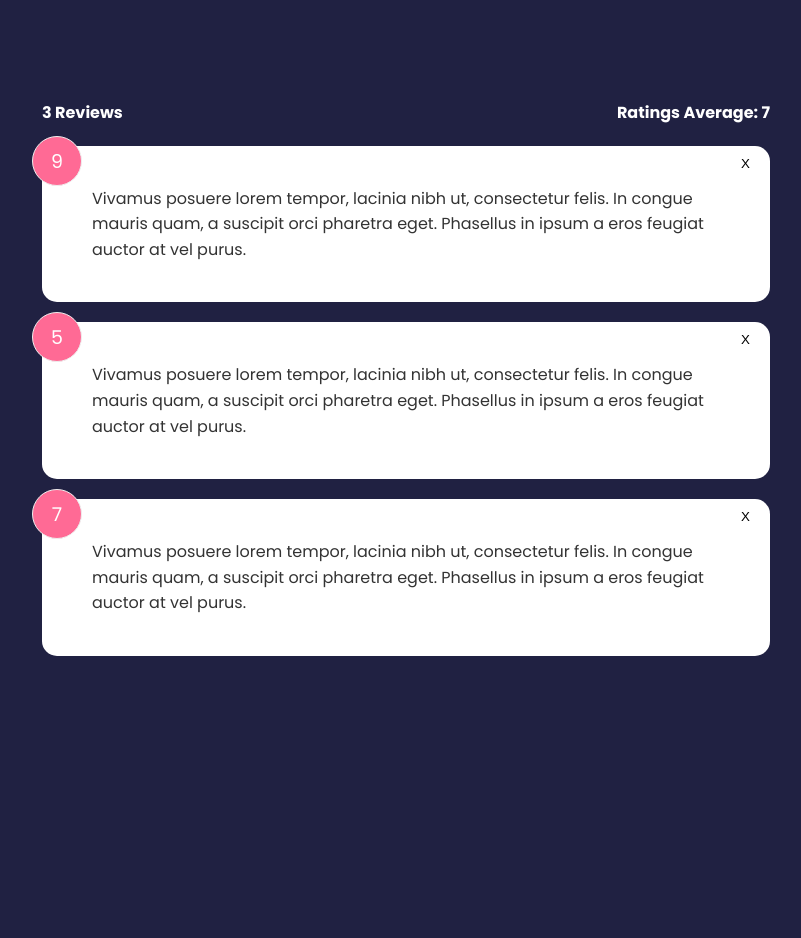
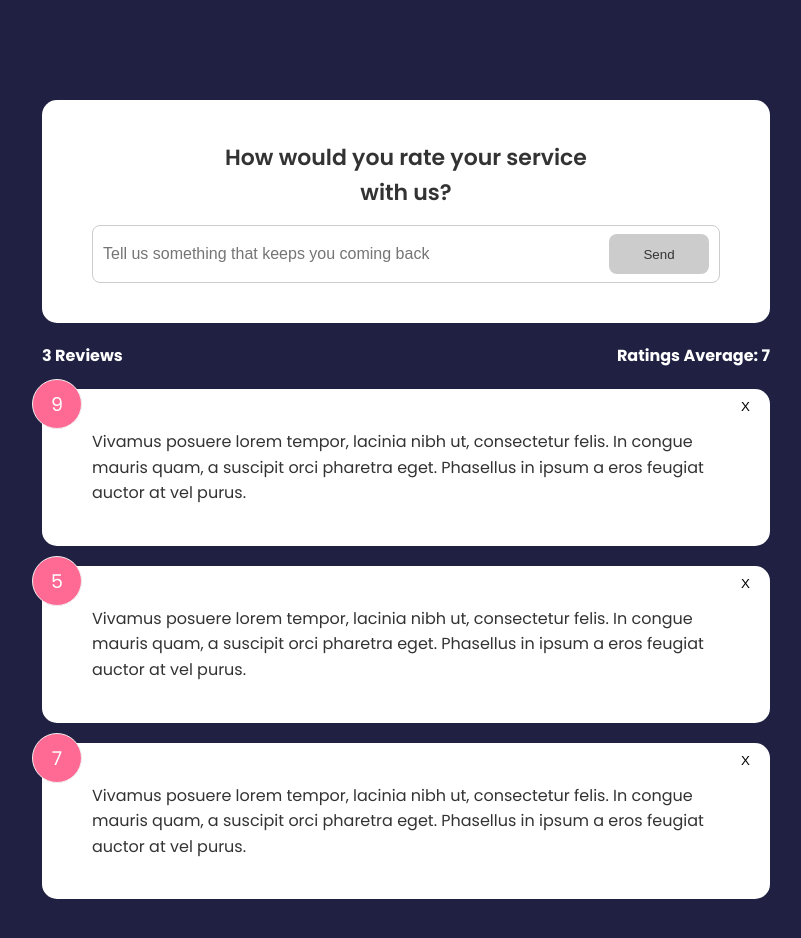
Before and after one commit to 00ives/svelte-crash-course, a Svelte app: page / in a window 1280 px wide. Shown: the top 938 px of the page, without its empty margins (234-1035 px from the left). Before the commit the page ends 800 px from the top, so only its background shows below. Built offline with nearby package versions, Linux system fonts and the light colour scheme.

Commit message:
add review input with button without functionality

```diff
--- a/src/App.svelte
+++ b/src/App.svelte
@@ -1,4 +1,5 @@
 <script>
+	import FeedbackForm from "./components/FeedbackForm.svelte";
 	import FeedbackList from "./components/FeedbackList.svelte";
 	import FeedbackStats from "./components/FeedbackStats.svelte";
 
@@ -30,6 +31,7 @@
 </script>
 
 <main class="container">
+	<FeedbackForm />
 	<FeedbackStats {count} {average} />
 	<FeedbackList {feedback} on:delete-feedback={deleteFeedback} />
 </main>
--- /dev/null
+++ b/src/components/Button.svelte
@@ -0,0 +1,46 @@
+<script>
+    export let style = 'primary'
+    export let type = 'button'
+    export let disabled = false
+</script>
+
+        <button {type} {disabled} class={style}>
+            <slot></slot>
+        </button>
+
+<style>
+  button {
+    color: #fff;
+    border: 0;
+    border-radius: 8px;
+    color: #fff;
+    width: 100px;
+    height: 40px;
+    cursor: pointer;
+  }
+
+  .primary {
+    background-color: #202142;
+  }
+
+  .secondary {
+    background: #ff6a95;
+  }
+
+  button:hover {
+    transform: scale(0.98);
+    opacity: 0.9;
+  }
+
+  button:disabled{
+    background-color: #cccccc;
+    color: #333;
+    cursor:auto;
+  }
+
+  button:disabled:hover{
+    transform:scale(1);
+    opacity: 1;
+  }
+
+</style>
--- /dev/null
+++ b/src/components/FeedbackForm.svelte
@@ -0,0 +1,57 @@
+<script>
+  import Button from "./Button.svelte";
+  import Card from "./Card.svelte";
+
+    let text = ''
+    let btnDisabled = true
+</script>
+
+<Card>
+  <header>
+    <h2>How would you rate your service with us?</h2>
+  </header>
+<form >
+  <div class="input-group">
+    <input type="text" bind:value = {text} placeholder="Tell us something that keeps you coming back">
+    <Button disabled={btnDisabled} type="submit" >Send</Button>
+  </div>
+</form>
+</Card>
+
+<style>
+  header {
+    max-width: 400px;
+    margin: auto;
+  }
+
+  header h2 {
+    font-size: 22px;
+    font-weight: 600;
+    text-align: center;
+  }
+
+  .input-group {
+    display: flex;
+    flex-direction: row;
+    border: 1px solid #ccc;
+    padding: 8px 10px;
+    border-radius: 8px;
+    margin-top: 15px;
+  }
+
+  input {
+    flex-grow: 2;
+    border: none;
+    font-size: 16px;
+  }
+
+  input:focus {
+    outline: none;
+  }
+
+  .message{
+    padding-top: 10px;
+    text-align: center;
+    color: rebeccapurple;
+  }
+</style>
```
